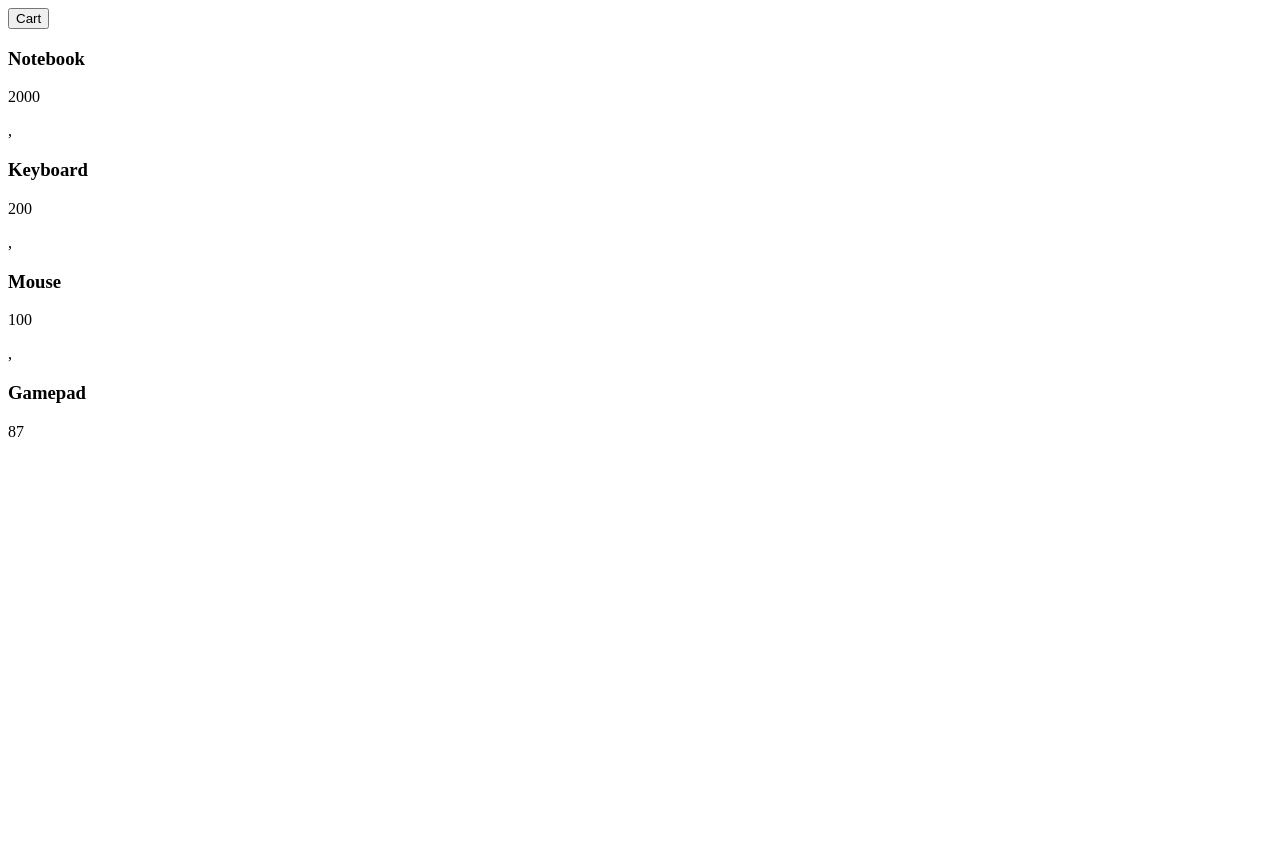
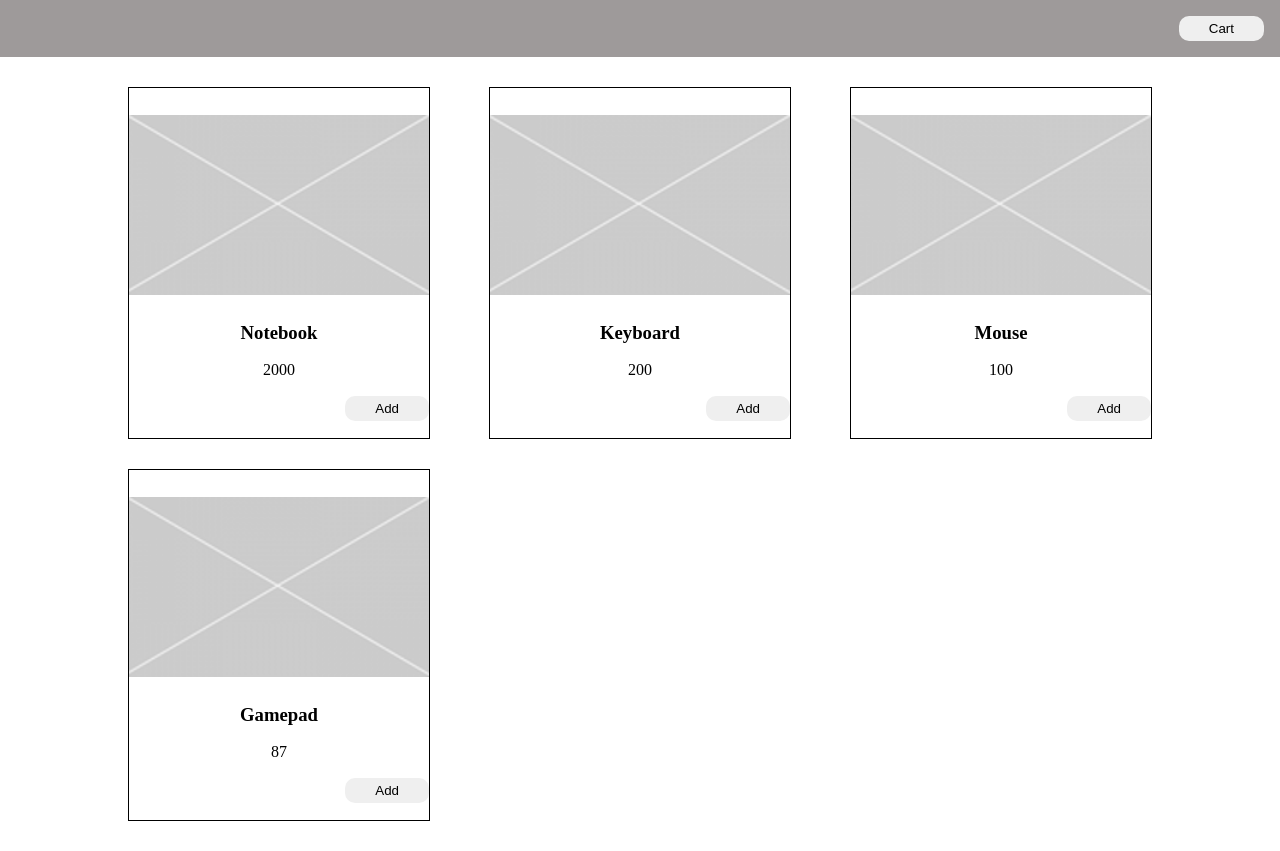
Before and after one commit to TamaraBogantseva/JS2-project, a plain HTML site: page index.html in a window 1280 px wide. Before the commit the page ends 800 px from the top, so only its background shows below. Drawn offline with Linux system fonts and the light colour scheme.

Commit message:
Lesson-1

```diff
--- /dev/null
+++ b/css/style.css
@@ -0,0 +1,49 @@
+*{
+    padding: 0;
+    margin: 0;
+}
+
+.menu {
+    display: flex;
+    justify-content: flex-end;
+    background-color: rgb(158, 154, 154);
+    padding: 1rem;
+}
+
+.btn-cart {
+    padding: 5px 30px;
+    border-radius: 10px;
+    border: none;
+}
+
+.products {
+    display: flex;
+    flex-wrap: wrap;
+    justify-content: space-between;
+    align-items: center;
+    padding-top: 30px;
+    max-width: 80%;
+    margin: 0 auto;
+}
+
+.product-item {
+    border: 1px solid #000;
+    min-width: 300px;
+    min-height: 350px;
+    text-align: center;
+    margin: 0px 0px 30px 0px;
+    display: flex;
+    flex-direction: column;
+    justify-content: space-evenly;
+}
+
+.product-image {
+    padding: 10px 0px;
+}
+
+.btn-buy {
+    padding: 5px 30px;
+    border-radius: 10px;
+    border: none;
+    align-self: flex-end;
+}
--- a/index.html
+++ b/index.html
@@ -4,15 +4,15 @@
 <head>
     <meta charset="UTF-8">
     <title>Title</title>
+    <link rel="stylesheet" href="css/style.css">
 </head>
 
 <body>
-    <header>
+    <header class="menu">
         <button class="btn-cart">Cart</button>
     </header>
     <main>
         <div class="products"></div>
-        <div></div>
     </main>
     <script src="js/main.js"></script>
 </body>
--- a/js/main.js
+++ b/js/main.js
@@ -1,23 +1,21 @@
-
-
 const products = [
-    { id: 1, title: 'Notebook', price: 2000 },
-    { id: 2, title: 'Keyboard', price: 200 },
-    { id: 3, title: 'Mouse', price: 100 },
-    { id: 4, title: 'Gamepad', price: 87 },
+    { id: 1, title: 'Notebook', price: 2000, image: '../img/placeholder.png' },
+    { id: 2, title: 'Keyboard', price: 200, image: '../img/placeholder.png' },
+    { id: 3, title: 'Mouse', price: 100, image: '../img/placeholder.png' },
+    { id: 4, title: 'Gamepad', price: 87, image: '../img/placeholder.png' },
 ];
 
 
-const renderProduct = (title, price) => {
-    return `<div class="product-item">
-                <h3>${title}</h3>
-                <p>${price}</p>
-            </div>`
-};
+const renderProduct = (item) =>
+    `<div class="product-item">
+        <img src="${item.image}" alt="placeholder" class="product-image">
+        <h3>${item.title}</h3>
+        <p>${item.price}</p>
+        <button class="btn-buy">Add</button>
+    </div>`;
 
-const render = productsList => {
-    const productsElements = productsList.map(item => renderProduct(item.title, item.price));
-    document.querySelector('.products').innerHTML = productsElements;
-};
 
-render(products);
+const render = (productsList = products) =>
+    document.querySelector('.products').insertAdjacentHTML('afterbegin', productsList.map(item => renderProduct(item)).join('')); //преобразовываем массив в строку с указанием как элементы должны разделяться
+
+render();
```
Also changed, not shown: img/placeholder.png (added), 1 other file.
